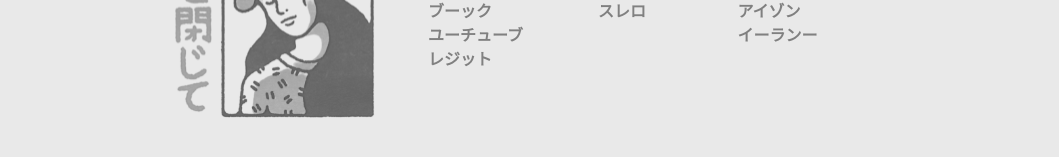
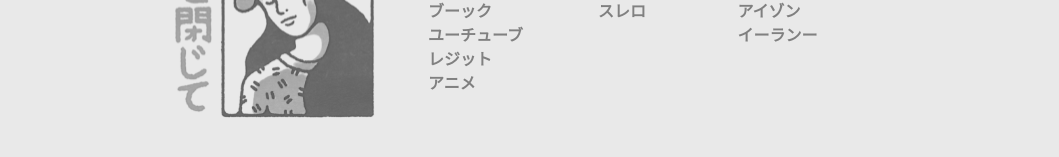
Before and after one commit to Dingnh/nicodin, a React (Create React App) app: page / in a window 1280 px wide. Shown: the part 407-564 px from the top of the page, without its empty margins (109-1168 px from the left). Built offline with nearby package versions, Linux system fonts and the light colour scheme; a web font is replaced by a local one.

Commit message:
Update data.js

```diff
--- a/src/data.js
+++ b/src/data.js
@@ -15,7 +15,11 @@ let data = {
     {
       link: "レジット",
       linkdir: "https://www.reddit.com/"
-        }
+    },
+    {
+      link: "アニメ",
+      linkdir: "https://www.gogoanime.movie/"
+    },
   ],
   dev: [
     {
```
Lines whose indentation alone changed are shown as unchanged.
